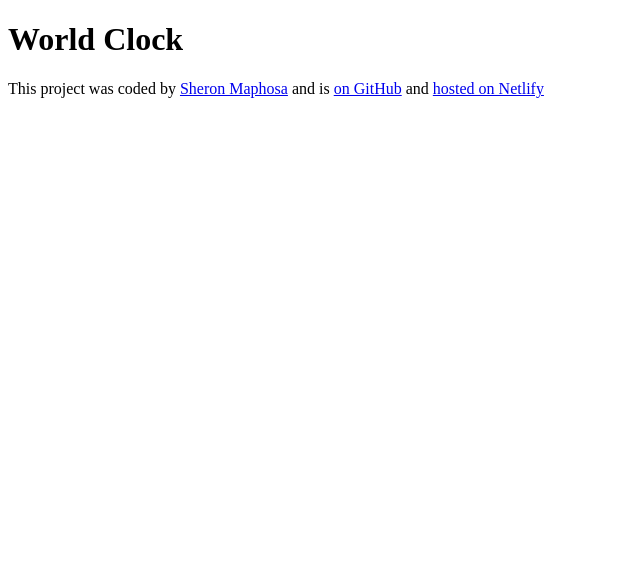
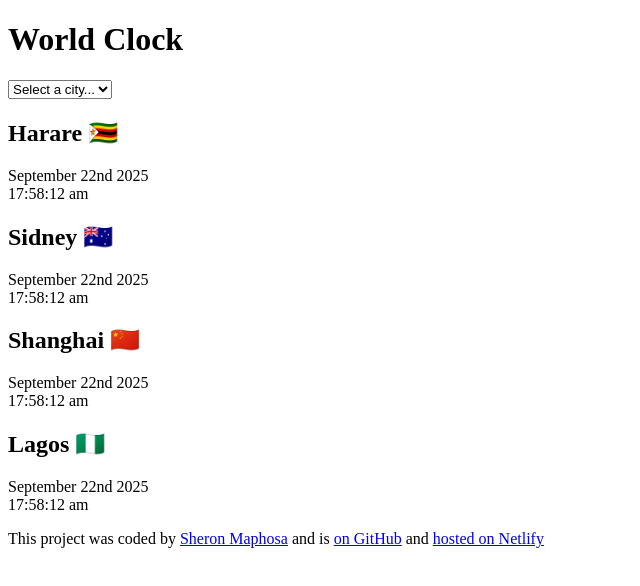
Before and after one commit to Shery-maps/world-clock-plus-add-on-project, a plain HTML site: page index.html in a window 1280 px wide. Shown: the whole page, without its empty margins (0-640 px from the left). Drawn offline with nearby package versions, Linux system fonts and the light colour scheme.

Commit message:
Added basic html

```diff
--- a/index.html
+++ b/index.html
@@ -3,32 +3,62 @@
   <head>
     <meta charset="UTF-8" />
     <meta name="viewport" content="width=device-width, initial-scale=1.0" />
-      <link rel="stylesheet" href="src/style.css" />
-          <title>world clock- Sheron</title>
-           <script src="https://cdnjs.cloudflare.com/ajax/libs/moment.js/2.30.1/moment.min.js"></script>
+    <link rel="stylesheet" href="src/style.css" />
+    <title>world clock- Sheron</title>
+    <script src="https://cdnjs.cloudflare.com/ajax/libs/moment.js/2.30.1/moment.min.js"></script>
     <script src="https://cdnjs.cloudflare.com/ajax/libs/moment-timezone/0.6.0/moment-timezone-with-data-1970-2030.min.js"></script>
   </head>
   <body>
-    <h1>World Clock</h1>
+    <div class="container">
+      <h1>World Clock</h1>
+      <select>
+        <option value="">Select a city...</option>
+        <option value="">London</option>
+        <option value="">Seoul</option>
+        <option value="">Beijing</option>
+      </select>
+      <div class="city">
+        <h2>Harare 🇿🇼</h2>
+      </div>
+      <div class="date>">September 22nd 2025</div>
+      <div class="time">17:58:12 am</div>
+      <div class="city">
+        <h2>Sidney 🇦🇺</h2>
+      </div>
+      <div class="date>">September 22nd 2025</div>
+      <div class="time">17:58:12 am</div>
+      <div class="city">
+        <h2>Shanghai 🇨🇳</h2>
+      </div>
+      <div class="date>">September 22nd 2025</div>
+      <div class="time">17:58:12 am</div>
+      <div class="city">
+        <h2>Lagos 🇳🇬</h2>
+      </div>
+      <div class="date>">September 22nd 2025</div>
+      <div class="time">17:58:12 am</div>
+    </div>
     <footer>
       <p>
         This project was coded by
         <a
           href="https://www.shecodes.io/graduates/164461-sheron-maphosa"
           target="_blank"
-          >Sheron Maphosa</a>
+          >Sheron Maphosa</a
+        >
         and is
         <a
           href="https://github.com/Shery-maps/world-clock-plus-add-on-project"
           target="_blank"
         >
-          on GitHub</a>
-          and <a href="https://shez-world-clock.netlify.app/" target="_blank"
+          on GitHub</a
+        >
+        and
+        <a href="https://shez-world-clock.netlify.app/" target="_blank"
           >hosted on Netlify</a
         >
-             </p>
+      </p>
     </footer>
     <script src="src/index.js"></script>
-    </script>
   </body>
 </html>
```
